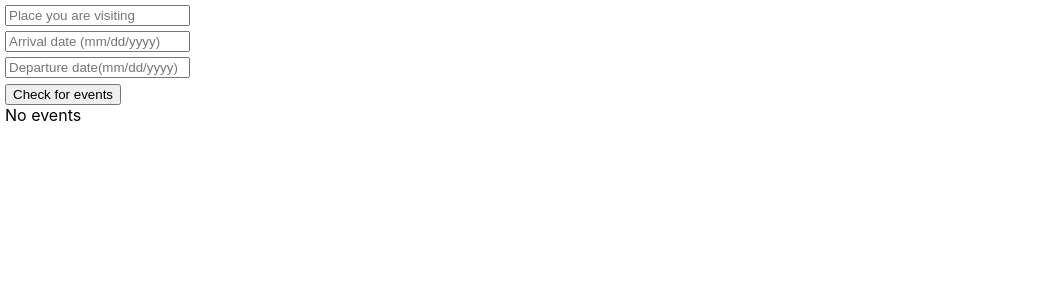
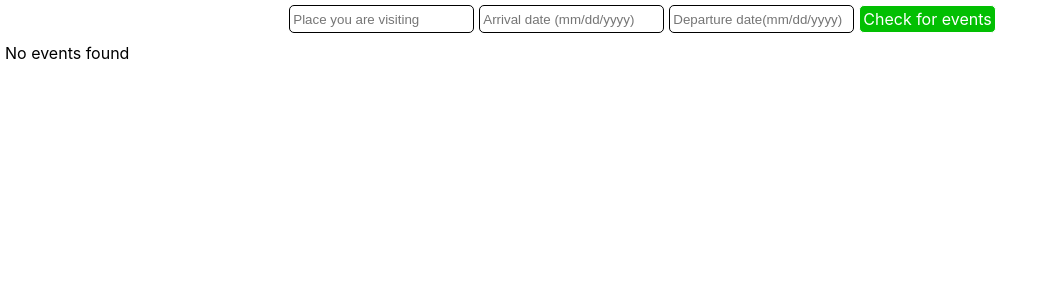
Before and after one commit to SagTheo/kajsa, a React (Create React App) app: page / in a window 1280 px wide. Shown: the top 300 px of the page, without its empty margins (0-1053 px from the left). Built offline with nearby package versions, Linux system fonts and the light colour scheme.

Commit message:
started working on styles

```diff
--- a/src/App.css
+++ b/src/App.css
@@ -2,3 +2,23 @@
     margin-left: 5px;
     margin-top: 5px;
 }
+
+.topBar {
+    display: flex;
+    justify-content: center;
+    gap: 5px;
+}
+
+.topBar .button {
+    height: 20px;
+    padding: 3px;
+    border: 1px white solid;
+    border-radius: 5px;
+    background-color: rgb(2, 191, 2);
+    color: white;
+}
+
+.topBar .button:hover {
+    cursor: pointer;
+    background-color: rgb(3, 219, 3);
+}
--- a/src/App.js
+++ b/src/App.js
@@ -142,6 +142,8 @@ function App() {
     const checkArrivalDate = controlInput(arrivalDate, 'Arrival date', setErrorArrivalDate, setRedArrDate)
     const checkEndDate = controlInput(endDate, 'End date', setErrorEndDate, setRedEndDate)
 
+    setEventsAvailable([])
+
     if (checkPlace && checkArrivalDate && checkEndDate) {
       const checkArrivalDateBis = controlDate(arrivalDate, setErrorArrivalDate, setRedArrDate)
       const checkEndDateBis = controlDate(endDate, setErrorEndDate, setRedEndDate)
@@ -156,7 +158,7 @@ function App() {
 
   return (
     <div className="App">
-      <div>
+      <div className='topBar'>
         <UserInput name={'place'}
                    placeholder={'Place you are visiting'}
                    handleChange={handleChangePlace}
@@ -172,14 +174,14 @@ function App() {
                    handleChange={handleChangeEndDate}
                    errorMessage={errorEndDate}
                    red={redEndDate} />
+
+        <div className='button' onClick={() => checkForEvents()}>Check for events</div>
       </div>
-
-      <button onClick={() => checkForEvents()}>Check for events</button>
 
       <div className='displayedEvents'>
         {
           eventsAvailable.length === 0 ?
-          <div>No events</div>
+          <div>No events found</div>
           :
           eventsAvailable.map((event, index) => {
             return (
--- a/src/components/UserInput.js
+++ b/src/components/UserInput.js
@@ -9,7 +9,7 @@ const UserInput = ({name, placeholder, handleChange, errorMessage, red}) => {
               id={name}
               placeholder={placeholder}
               onChange={handleChange}
-              className={red ? styles.outlineRed : styles.noOutline}
+              className={`${red ? styles.outlineRed : styles.noOutline} ${styles.userInput}`}
       />
       <div className={styles.err}>{errorMessage}</div>
     </div>
--- a/src/css/UserInput.module.css
+++ b/src/css/UserInput.module.css
@@ -1,7 +1,15 @@
 .container {
     display: flex;
+    flex-direction: column;
     gap: 5px;
     margin-bottom: 5px;
+}
+
+.userInput {
+    height: 20px;
+    padding: 3px;
+    border: 1px black solid;
+    border-radius: 5px;
 }
 
 .err {
```
Also changed, not shown: todo.txt.
